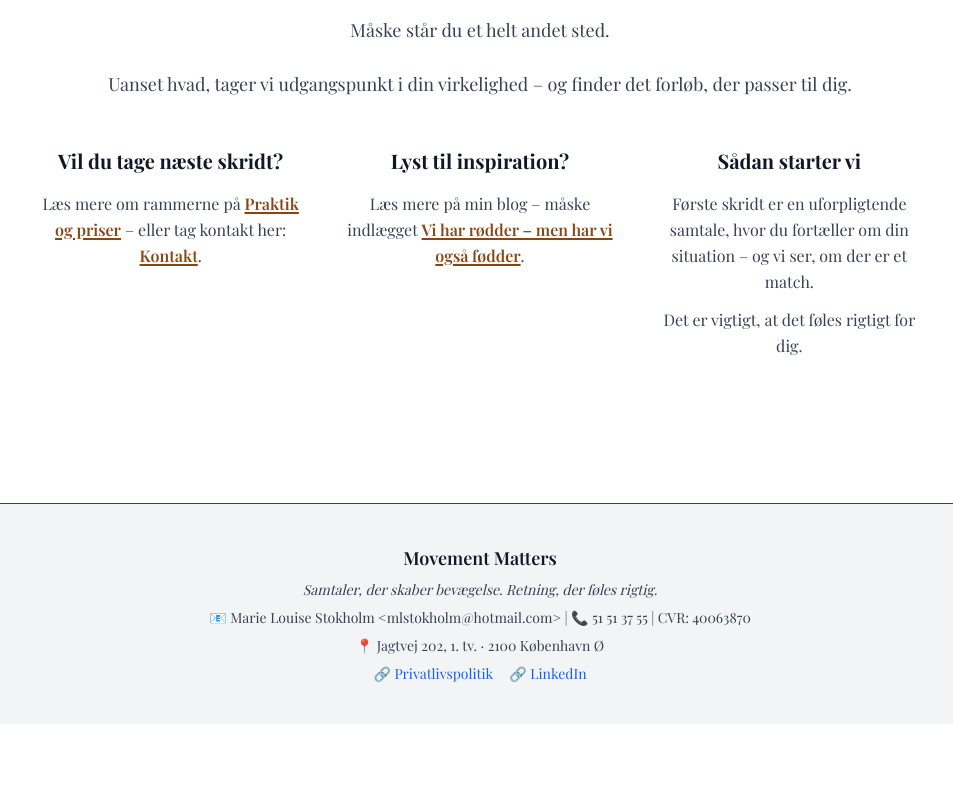
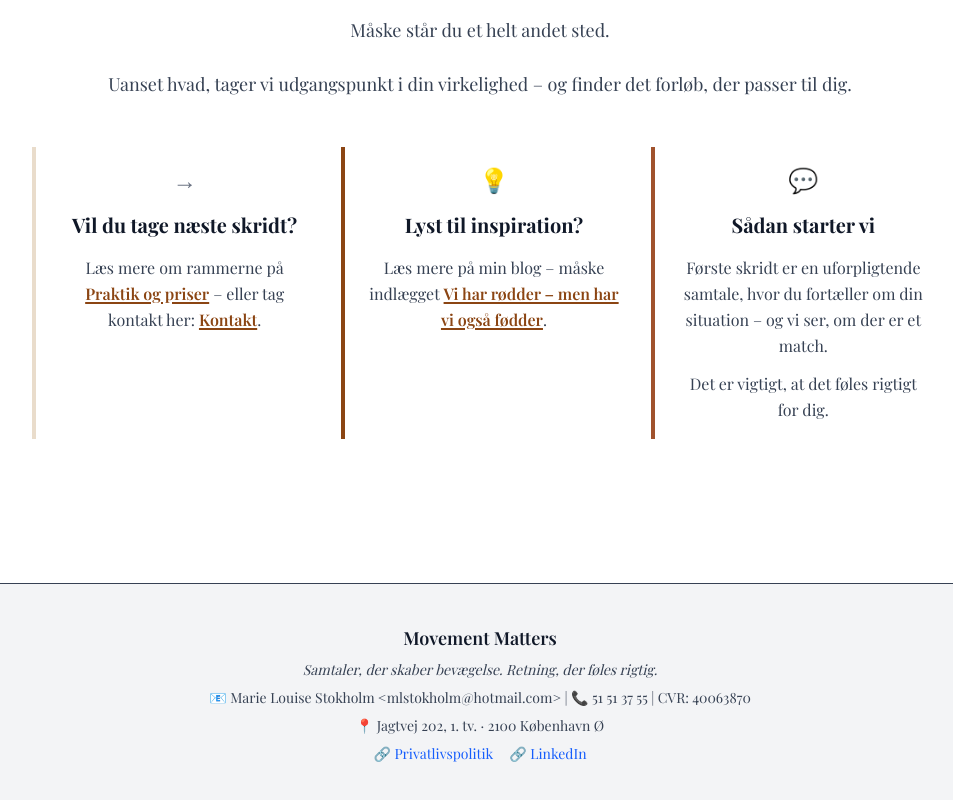
Before and after one commit to nordic-agency/marielouisestokholm, a Next.js app: page /hvad-jeg-tilbyder in a window 1280 px wide. Shown: the part 3427-4227 px from the top of the page, without its empty margins (160-1113 px from the left). Before the commit the page ends 4151 px from the top, so only its background shows below. Built offline with nearby package versions, Linux system fonts and the light colour scheme.

Commit message:
V2 Revision: Added elegant design with subtle icons and colored left borders for visual distinction

```diff
--- a/src/app/hvad-jeg-tilbyder/page.tsx
+++ b/src/app/hvad-jeg-tilbyder/page.tsx
@@ -148,7 +148,10 @@ export default function HvadJegTilbyder() {
 
           <div className="grid md:grid-cols-3 gap-8">
             {/* Vil du tage næste skridt? */}
-            <div className="text-center">
+            <div className="text-center border-l-4 border-[#e9dccb] pl-6 py-4">
+              <div className="flex justify-center mb-4">
+                <span className="text-2xl text-gray-500">→</span>
+              </div>
               <h3 className="text-xl font-bold text-gray-900 mb-4">Vil du tage næste skridt?</h3>
               <div className="text-gray-700 leading-relaxed">
                 <p>
@@ -158,7 +161,10 @@ export default function HvadJegTilbyder() {
             </div>
 
             {/* Lyst til inspiration? */}
-            <div className="text-center">
+            <div className="text-center border-l-4 border-[#8B4513] pl-6 py-4">
+              <div className="flex justify-center mb-4">
+                <span className="text-2xl text-gray-500">💡</span>
+              </div>
               <h3 className="text-xl font-bold text-gray-900 mb-4">Lyst til inspiration?</h3>
               <p className="text-gray-700 leading-relaxed">
                 Læs mere på min blog – måske indlægget <Link href="/blog" className="text-[#8B4513] hover:text-[#A0522D] font-semibold underline decoration-2 underline-offset-2">Vi har rødder – men har vi også fødder</Link>.
@@ -166,7 +172,10 @@ export default function HvadJegTilbyder() {
             </div>
 
             {/* Sådan starter vi */}
-            <div className="text-center">
+            <div className="text-center border-l-4 border-[#A0522D] pl-6 py-4">
+              <div className="flex justify-center mb-4">
+                <span className="text-2xl text-gray-500">💬</span>
+              </div>
               <h3 className="text-xl font-bold text-gray-900 mb-4">Sådan starter vi</h3>
               <div className="text-gray-700 leading-relaxed space-y-3">
                 <p>
```
